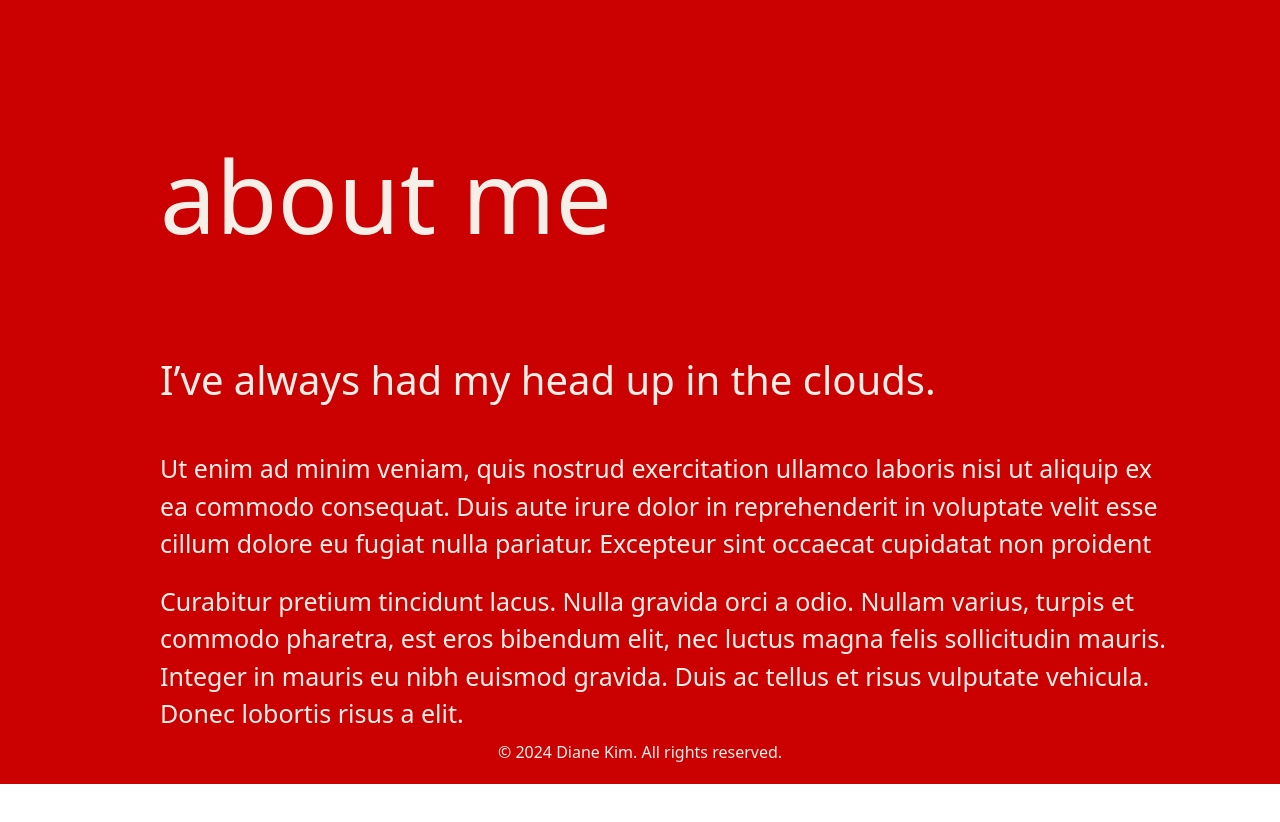
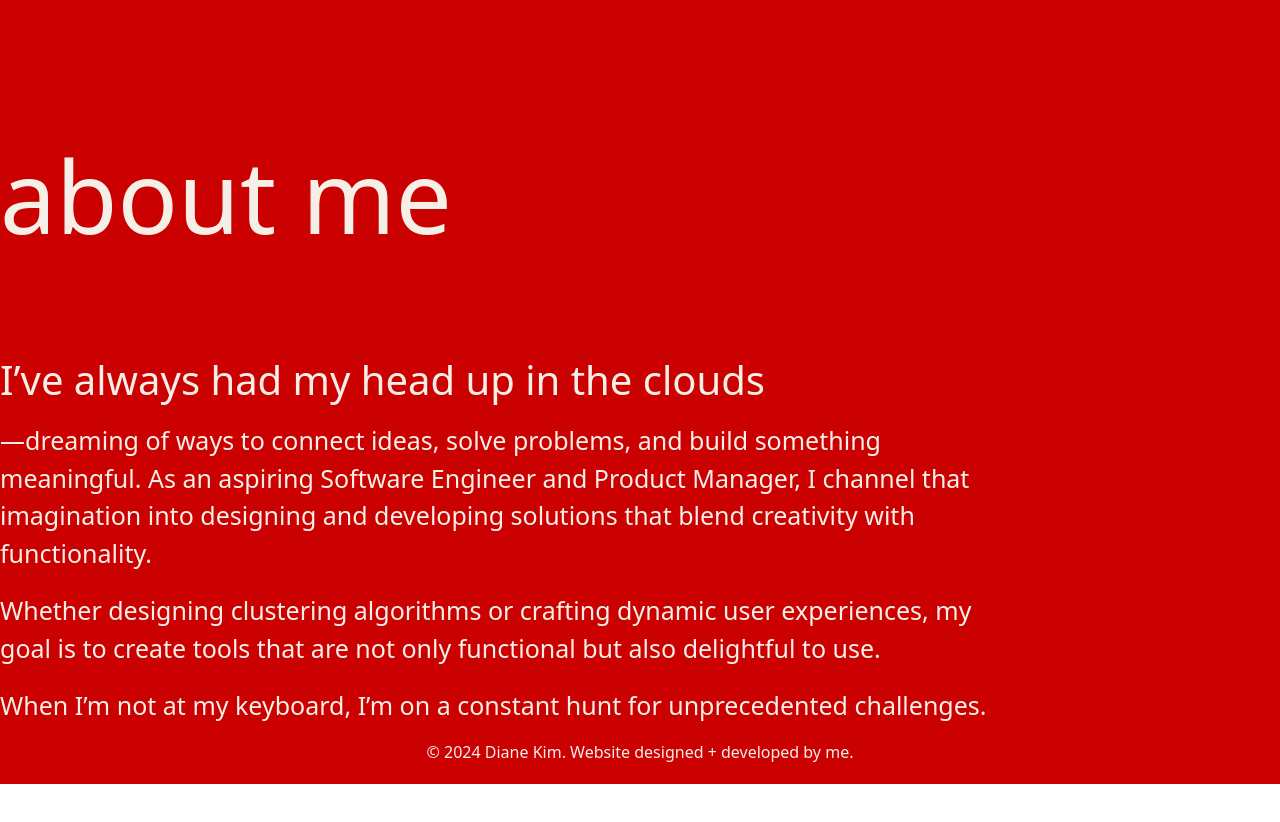
Before and after one commit to di4nekim/di4nekim, a Next.js app: page / in a window 1280 px wide. Shown: the part 1480-2302 px from the top of the page. After the commit the page ends 2264 px from the top, so only its background shows below. Built offline with nearby package versions, Linux system fonts and the light colour scheme.

Commit message:
Writing for about section

```diff
--- a/src/app/components/Footer.js
+++ b/src/app/components/Footer.js
@@ -5,7 +5,7 @@ const Footer = () => {
     <footer
       className='flex justify-center items-center h-16 bg-mainRed text-mainBeige'
     >
-      <p>&copy; {new Date().getFullYear()} Diane Kim. All rights reserved.</p>
+      <p>&copy; {new Date().getFullYear()} Diane Kim. Website designed + developed by me. </p>
     </footer>
   );
 };
--- a/src/app/components/Landing.js
+++ b/src/app/components/Landing.js
@@ -89,14 +89,15 @@ const Cloud = ({className, src, start, end}) => {
   )
 }
 
-const ABOUT_HOOK = "I’ve always had my head up in the clouds.";
-const ABOUT_P1 = "Ut enim ad minim veniam, quis nostrud exercitation ullamco laboris nisi ut aliquip ex ea commodo consequat. Duis aute irure dolor in reprehenderit in voluptate velit esse cillum dolore eu fugiat nulla pariatur. Excepteur sint occaecat cupidatat non proident";
-const ABOUT_P2 = "Curabitur pretium tincidunt lacus. Nulla gravida orci a odio. Nullam varius, turpis et commodo pharetra, est eros bibendum elit, nec luctus magna felis sollicitudin mauris. Integer in mauris eu nibh euismod gravida. Duis ac tellus et risus vulputate vehicula. Donec lobortis risus a elit.";
+const ABOUT_HOOK = "I’ve always had my head up in the clouds";
+const ABOUT_P1 = "—dreaming of ways to connect ideas, solve problems, and build something meaningful. As an aspiring Software Engineer and Product Manager, I channel that imagination into designing and developing solutions that blend creativity with functionality.";
+const ABOUT_P2 = "Whether designing clustering algorithms or crafting dynamic user experiences, my goal is to create tools that are not only functional but also delightful to use.";
+const ABOUT_P3 = "When I’m not at my keyboard, I’m on a constant hunt for unprecedented challenges." // Get to know me better by checking out some of the oddball pieces of my lore here [insert link to page]."
 
 const About = () => {
   return(
     <section
-      className="absolute ml-[20vh] h-[100vh] w-full z-1000 mx-auto max-w-5xl text-[var(--main-beige)]"
+      className="absolute mx-[20vh] h-[80vh] z-1000 mx-auto max-w-5xl text-[var(--main-beige)]"
       style={{
         marginTop: `calc(${SECTION_HEIGHT}px + 100vh)`,
       }}
@@ -114,7 +115,7 @@ const About = () => {
         initial={{ opacity: 0, y: 50 }}
         whileInView={{ opacity: 1, y: 0 }}
         transition={{ease: "easeInOut", duration: 1}}
-        className="mb-10 text-subtitle font-medium"
+        className="mb-3 text-subtitle font-medium"
       >
         {ABOUT_HOOK}
       </motion.p>
@@ -137,6 +138,15 @@ const About = () => {
         {ABOUT_P2}
       </motion.p>
 
+      <motion.p
+        initial={{ opacity: 0, y: 50 }}
+        whileInView={{ opacity: 1, y: 0 }}
+        transition={{ease: "easeInOut", duration: 1}}
+        className="mb-5 text-paragraph font-normal"
+      >
+        {ABOUT_P3}
+      </motion.p>
+
 
     </section>
   )
```
